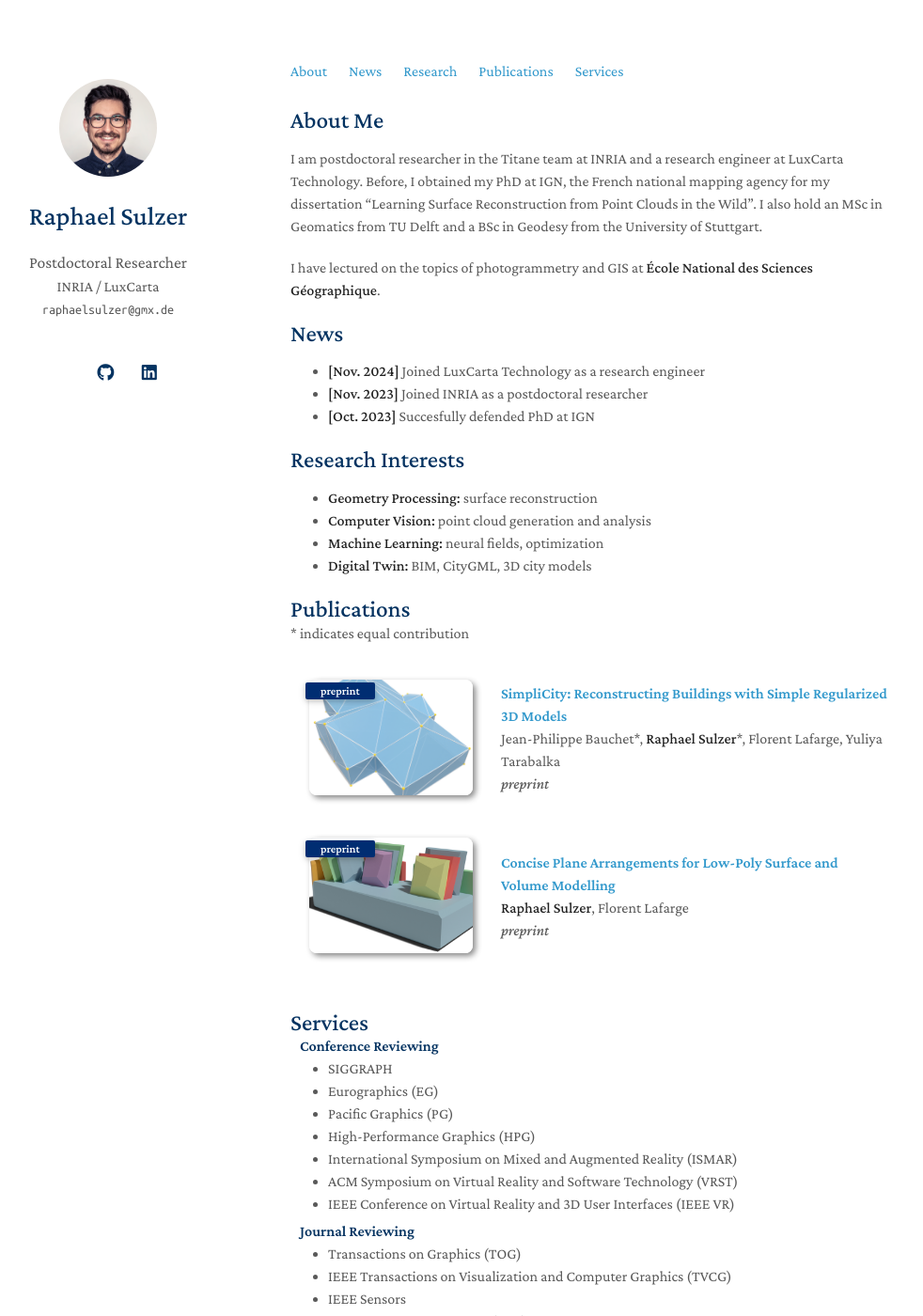
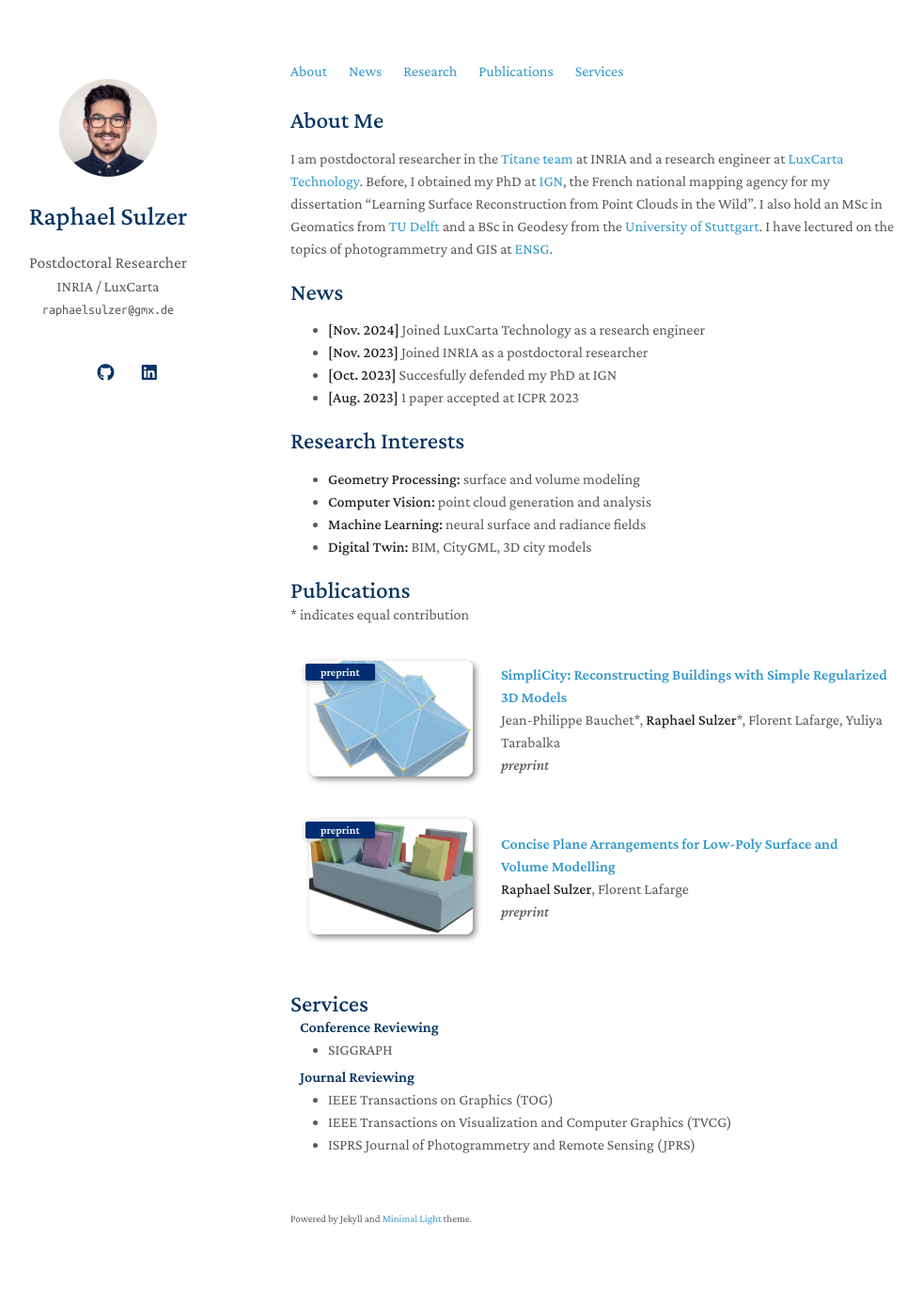
Before and after one commit to raphaelsulzer/raphaelsulzer.github.io, a Jekyll site: the page built from index.md, in a window 1280 px wide and 1400 px high. Shown: the whole window at 94% size, without its empty margins (161-1143 px from the left). Built offline with Jekyll 4.4.1, drawn with Linux system fonts in a browser that asks for light colours; nearby versions of some CDN libraries; a style sheet for code colours, icons or effects is not loaded; our own code applies the rules of GitHub Pages for plain Markdown files; some of the changed text lies outside the part shown.

Commit message:
update about

```diff
--- a/_includes/services.md
+++ b/_includes/services.md
@@ -4,28 +4,12 @@
 
 <ul style="margin:0 0 5px;">
   <li>SIGGRAPH</li>
-  <li>Eurographics (EG)</li>
-  <li>Pacific Graphics (PG)</li>
-  <li>High-Performance Graphics (HPG)</li>
-  <li>International Symposium on Mixed and Augmented Reality (ISMAR)</li>
-  <li>ACM Symposium on Virtual Reality and Software Technology (VRST)</li>
-  <li>IEEE Conference on Virtual Reality and 3D User Interfaces (IEEE VR)</li>
 </ul>
 
 <h4 style="margin:0 10px 0;">Journal Reviewing</h4>
 
 <ul style="margin:0 0 5px;">
-  <li>Transactions on Graphics (TOG)</li>
+  <li>IEEE Transactions on Graphics (TOG)</li>
   <li>IEEE Transactions on Visualization and Computer Graphics (TVCG)</li>
-  <li>IEEE Sensors</li>
-  <li>Computer Graphics Forum (CGF)</li>
-  <li>Computers and Graphics (CG)</li>
-  <li>Computer-Aided Design (CAD)</li>
-  <li>Journal of Systems and Software (JSS)</li>
+  <li>ISPRS Journal of Photogrammetry and Remote Sensing (JPRS)</li>
 </ul>
-
-<h4 style="margin:0 10px 0;">Other</h4>
-
-<ul style="margin:0 0 5px;">
-  <li>SIGGRAPH Technical Papers Conflict-of-Interest Coordination</li>
-</ul>
--- a/index.md
+++ b/index.md
@@ -4,21 +4,20 @@ layout: homepage
 
 ## About Me
 
-I am postdoctoral researcher in the Titane team at INRIA and a research engineer at LuxCarta Technology. Before, I obtained my PhD at IGN, the French national mapping agency for my dissertation "Learning Surface Reconstruction from Point Clouds in the Wild". I also hold an MSc in Geomatics from TU Delft and a BSc in Geodesy from the University of Stuttgart.
-
-I have lectured on the topics of photogrammetry and GIS at **École National des Sciences Géographique**.
+I am postdoctoral researcher in the <a href="https://team.inria.fr/titane/team/">Titane team</a> at INRIA and a research engineer at <a href="https://www.luxcarta.com/">LuxCarta Technology</a>. Before, I obtained my PhD at <a href="https://www.ign.fr/institut/identity-card">IGN</a>, the French national mapping agency for my dissertation "Learning Surface Reconstruction from Point Clouds in the Wild". I also hold an MSc in Geomatics from <a href="https://www.tudelft.nl/en/">TU Delft</a> and a BSc in Geodesy from the <a href="https://www.uni-stuttgart.de/en/">University of Stuttgart</a>. I have lectured on the topics of photogrammetry and GIS at <a href="https://ensg.eu/fr">ENSG</a>.
 
 ## News
 
 - **[Nov. 2024]** Joined LuxCarta Technology as a research engineer
 - **[Nov. 2023]** Joined INRIA as a postdoctoral researcher
-- **[Oct. 2023]** Succesfully defended PhD at IGN
+- **[Oct. 2023]** Succesfully defended my PhD at IGN
+- **[Aug. 2023]** 1 paper accepted at ICPR 2023
 
 ## Research Interests
 
-- **Geometry Processing:** surface reconstruction
+- **Geometry Processing:** surface and volume modeling
 - **Computer Vision:** point cloud generation and analysis
-- **Machine Learning:** neural fields, optimization
+- **Machine Learning:** neural surface and radiance fields
 - **Digital Twin:** BIM, CityGML, 3D city models
 
 
```
Also changed, not shown: 1 other file.
